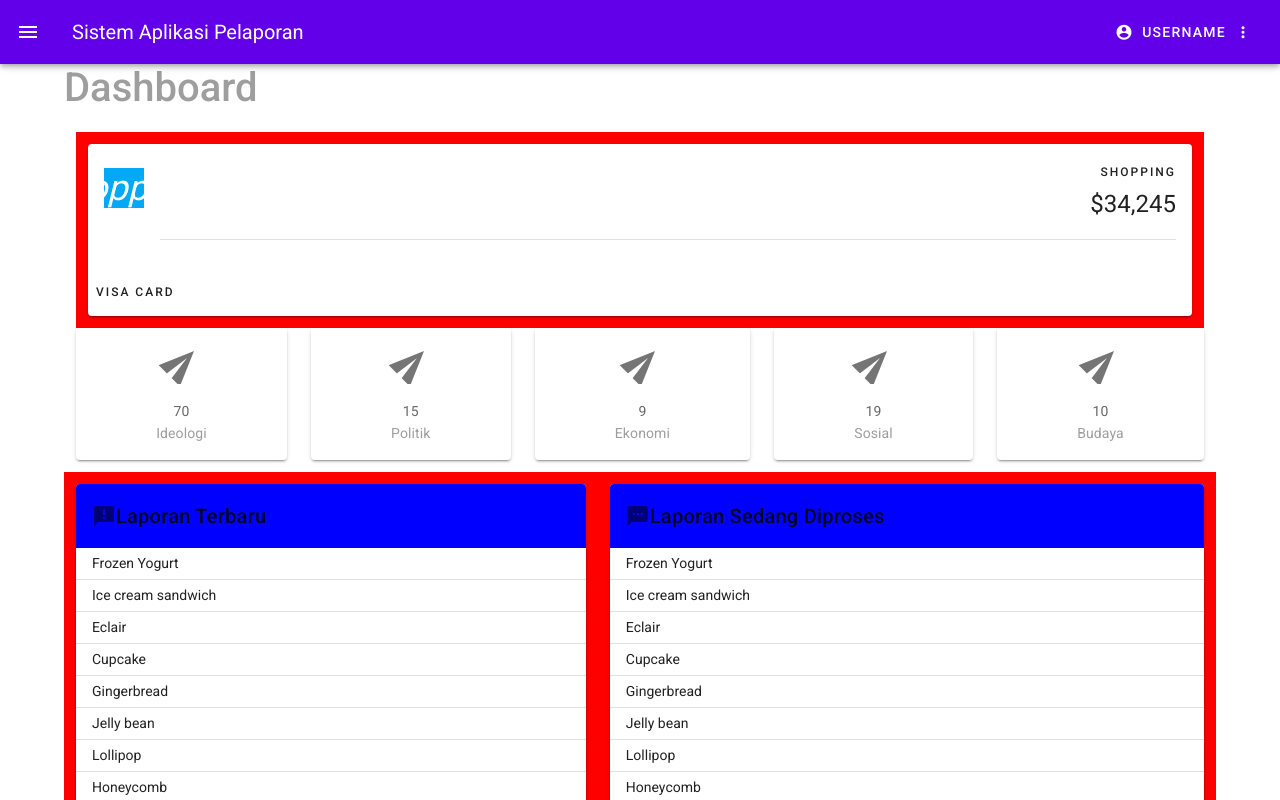
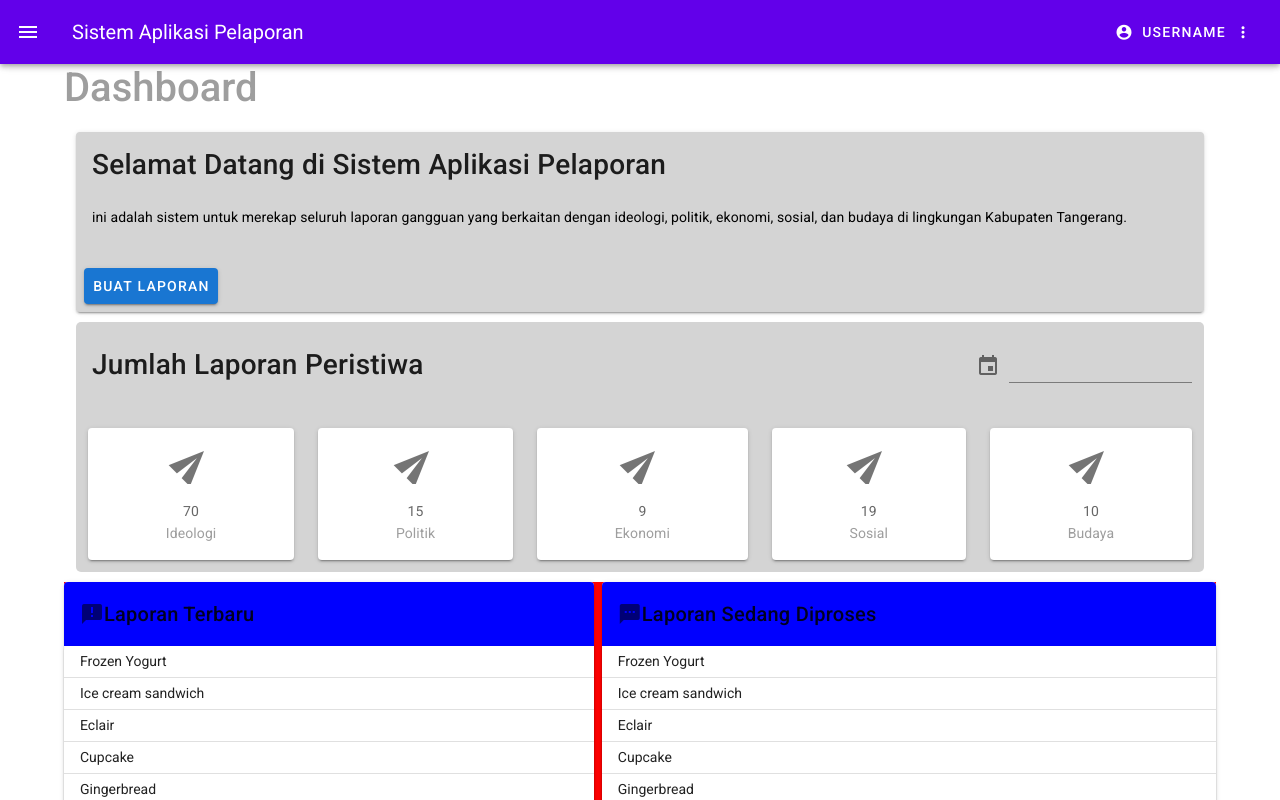
Before and after one commit to simkesbangpol/frontend, a Vue app: page / in a window 1280 px wide. Shown: the top 800 px of the page. Built offline with nearby package versions, Linux system fonts and the light colour scheme.

Commit message:
update report section and add date picker

```diff
--- a/src/components/Navbar.vue
+++ b/src/components/Navbar.vue
@@ -68,9 +68,9 @@ export default {
       drawer: false,
       menu: [
         { title: 'Beranda', icon: 'mdi-view-dashboard', route: '/' },
-        { title: 'Buat Laporan', icon: 'mdi-image', route: '/buat-laporan' },
-        { title: 'Laporan Saya', icon: 'mdi-help-box', route: '/laporan-saya' },
-        { title: 'Lihat Laporan', icon: 'mdi-help-box', route: '/lihat-laporan' },
+        { title: 'Buat Laporan', icon: 'mdi-file-plus', route: '/buat-laporan' },
+        { title: 'Laporan Saya', icon: 'mdi-file-account', route: '/laporan-saya' },
+        { title: 'Lihat Laporan', icon: 'mdi-file-find', route: '/lihat-laporan' },
       ],
       items: [
         { menu_name: 'Profil', icon: 'mdi-account-settings' },
--- a/src/views/Home.vue
+++ b/src/views/Home.vue
@@ -2,37 +2,61 @@
   <div>
     <h1 class="subheading grey--text">Dashboard</h1>
     <v-container>
-      <v-layout column wrap style="background: red;">
-        <v-flex
-          sm6
-          xs12
-          md6
-          lg3
-        >
-          <v-card class="ma-3">
-            <v-list-item>
-              <v-list-item-avatar
-                tile
-                class="mt-n7"
-              >
-                <v-sheet color="#03A9F4" width="80" height="80" elevation="10">
-                  <v-icon dark large>add_shopping_cart</v-icon>
-                </v-sheet>
-              </v-list-item-avatar>
-              <v-list-item-content>
-                <div class="overline text-right">Shopping</div>
-                <v-list-item-title class="headline mb-1 text-right" >$34,245</v-list-item-title>
-                <div><v-divider></v-divider></div>
-              </v-list-item-content>
-            </v-list-item>
+      <v-layout column wrap>
+        <v-flex sm6 xs12 md6 lg3 >
+          <v-card color="#d4d4d4">
+            <v-card-title><h3>Selamat Datang di Sistem Aplikasi Pelaporan</h3></v-card-title>
+            <v-card-text><p class="black--text">ini adalah sistem untuk merekap seluruh laporan gangguan yang berkaitan dengan ideologi, politik, ekonomi, sosial, dan budaya di lingkungan Kabupaten Tangerang.</p></v-card-text>
             <v-card-actions>
-              <div class="overline">VISA Card</div>
+              <v-btn
+                color="primary"
+                elevation="2"
+                to= "/buat-laporan"
+              >Buat Laporan</v-btn>
             </v-card-actions>
           </v-card>
         </v-flex>
       </v-layout>
 
-      <v-layout row wrap>
+      <div style="background: #d4d4d4; flex-direction: column; display: flex; margin-top: 10px; border-radius: 5px;">
+        <div style="flex-direction: row; flex-wrap: wrap; display: flex; justify-content: space-between; align-items: center;" >
+          <div><v-card-title><h3>Jumlah Laporan Peristiwa</h3></v-card-title></div>
+          <div style="display: flex;">
+            <v-col cols="12" sm="12">
+              <v-dialog
+                ref="dialog"
+                v-model="modal"
+                :return-value.sync="date"
+                persistent
+                width="290px"
+              >
+                <template v-slot:activator="{ on, attrs }">
+                  <v-text-field
+                    v-model="dateRangeText"
+                    prepend-icon="mdi-calendar"
+                    readonly
+                    v-bind="attrs"
+                    v-on="on"
+                  ></v-text-field>
+                </template>
+                <v-date-picker v-model="dates" scrollable range>
+                  <v-spacer></v-spacer>
+                  <v-btn text color="success" @click="dates = []" >
+                    Ulang
+                  </v-btn>
+                  <v-btn text color="error" @click="modal = false" >
+                    Batal
+                  </v-btn>
+                  <v-btn text color="primary" @click="$refs.dialog.save(dates)" >
+                    OK
+                  </v-btn>
+                </v-date-picker>
+              </v-dialog>
+            </v-col>
+          </div>
+        </div>
+
+        <div style="flex-direction: row; flex-wrap: wrap; display: flex;">
           <v-flex v-for="person in team" :key="person.count_report" >
             <v-card class="text-center ma-3" router :to="person.route">
               <v-responsive class="pt-4">
@@ -44,11 +68,12 @@
               </v-card-text>
             </v-card>
           </v-flex>
-      </v-layout>
+        </div>
+      </div>
 
-      <v-layout row wrap style="background: red;">
+      <v-layout row wrap style="background: red; margin-top: 10px">
         <v-flex style="flex-grow: 2;">
-          <v-card class="ma-3">
+          <v-card class="mr-1">
             <v-card-title style="flex-shrink: 2; background: blue;"><v-icon>mdi-message-alert</v-icon>Laporan Terbaru</v-card-title>
             <v-data-table
               dense
@@ -62,7 +87,7 @@
           </v-card>
         </v-flex>
         <v-flex style="flex-grow: 2;">
-          <v-card class="ma-3">
+          <v-card class="ml-1">
             <v-card-title style="flex-shrink: 2; background: blue;"><v-icon>mdi-message-processing</v-icon>Laporan Sedang Diproses</v-card-title>
             <v-data-table
               dense
@@ -146,14 +171,16 @@ export default {
           sortable: false,
           value: 'name',
         },
-        // { text: 'Calories', value: 'calories' },
-        // { text: 'Fat (g)', value: 'fat' },
-        // { text: 'Carbs (g)', value: 'carbs' },
-        // { text: 'Protein (g)', value: 'protein' },
-        // { text: 'Iron (%)', value: 'iron' },
       ],
+      dates: [],
+      modal: false,
     }
-  }
+  },
+  computed: {
+    dateRangeText () {
+      return this.dates.join('  ~  ')
+    },
+  },
 }
 
 </script>
```
Lines whose indentation alone changed are shown as unchanged.
